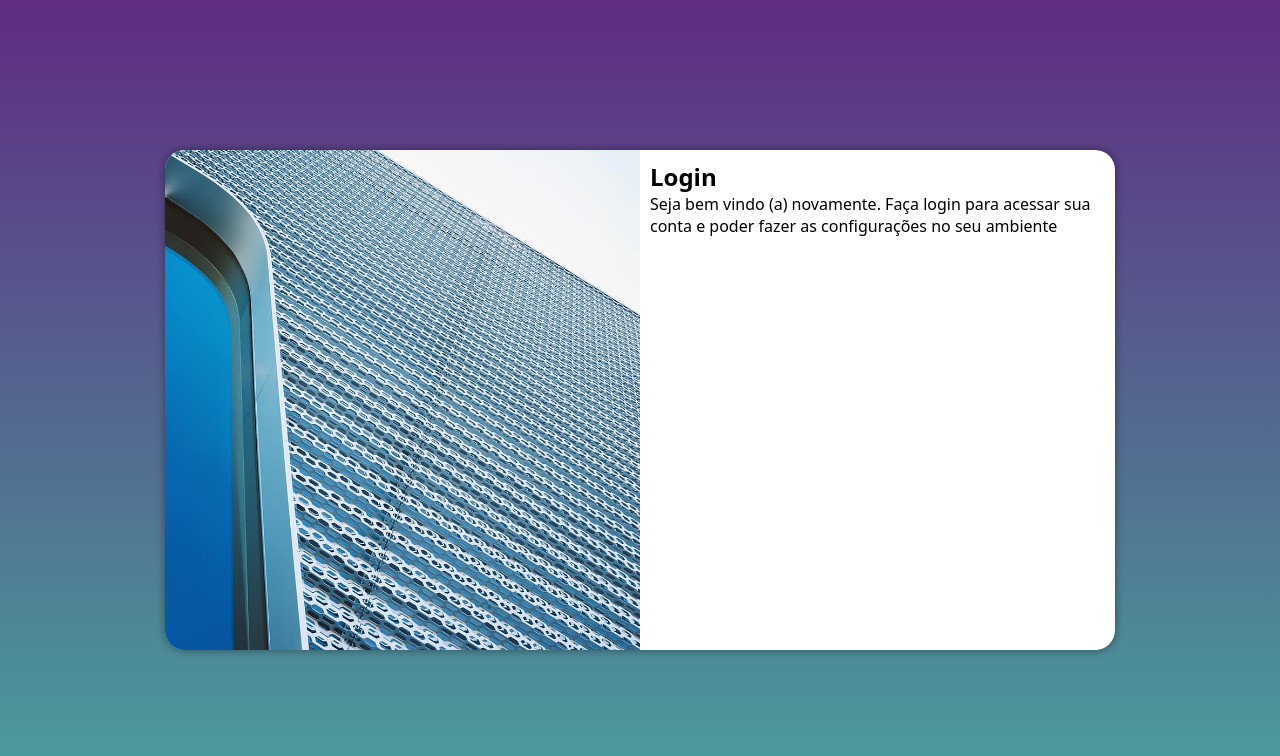
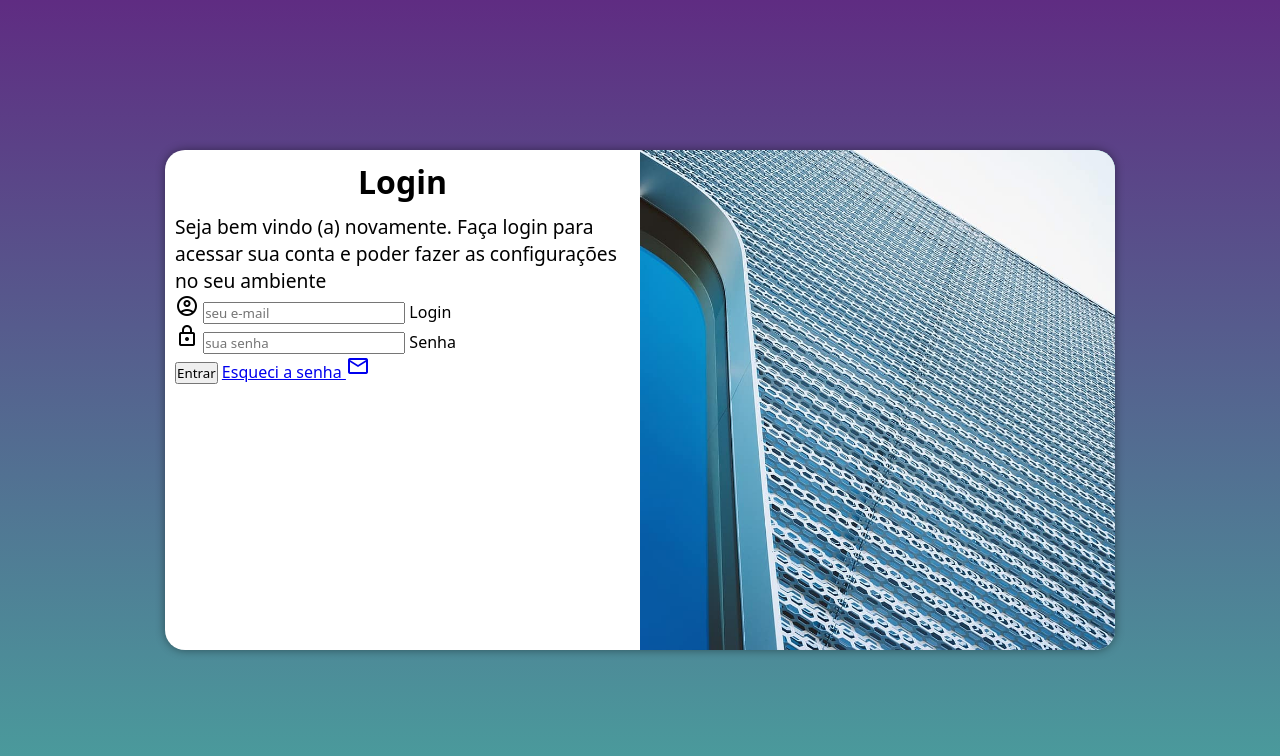
Before and after one commit to pedrostaradub/projeto-login, a plain HTML site: page index.html in a window 1280 px wide. Drawn offline with nearby package versions, Linux system fonts and the light colour scheme.

Commit message:
criei formulario

```diff
--- a/estilos/media-query.css
+++ b/estilos/media-query.css
@@ -33,13 +33,21 @@
     }
 
     section#login > div#imagem {
-        float: left;
+        float: right;
         width: 50%;
         height: 100%;
     }
 
     section#login > div#formulario {
-        float: right;
+        float: left;
         width: 50%;
     }
+
+    div#formulario > h1 {
+        font-size: 2em;
+    }
+
+    div#formulario > p {
+        font-size: 1.2em;
+    }
 }
--- a/estlos/style.css
+++ b/estlos/style.css
@@ -53,3 +53,12 @@ section#login > div#formulario {
     display: block;
     padding: 10px;
 }
+
+div#formulario > h1 {
+    text-align: center;
+    margin-bottom: 10px;
+}
+
+div#formulario > p {
+    font-size: 0.8em;
+}
--- a/index.html
+++ b/index.html
@@ -4,6 +4,7 @@
     <meta charset="UTF-8">
     <meta name="viewport" content="width=device-width, initial-scale=1.0">
     <title>Login</title>
+    <link href="https://fonts.googleapis.com/css2?family=Material+Symbols+Outlined" rel="stylesheet" />
     <link rel="stylesheet" href="estlos/style.css">
     <link rel="stylesheet" href="estilos/media-query.css">
 </head>
@@ -18,7 +19,24 @@
             <div id="formulario">
                 <h1>Login</h1>
                 <p>Seja bem vindo (a) novamente. Faça login para acessar sua conta e poder fazer as configurações no seu ambiente</p>
-                <form action="login.php" method="post"></form>
+                <form action="login.php" method="post" autocomplete="on">
+                    <div class="campo">
+                        <span class="material-symbols-outlined"> account_circle </span>
+                        <input type="email" name="login" id="ilogin" placeholder="seu e-mail" autocomplete="email" required maxlength="30">
+                        <label for="ilogin">Login</label>
+                    </div>
+
+                    <div class="senha">
+                        <span class="material-symbols-outlined">lock </span>
+                         <input type="password" name="senha" id="isenha" placeholder="sua senha" autocomplete="current-password" required minlength="8" maxlength="20">
+                         <label for="isenha">Senha</label>
+                    </div>
+
+                    <input type="submit" value="Entrar">
+                    <a href="esqueci.html">Esqueci a senha
+                        <span class="material-symbols-outlined">mail</span>
+                    </a>
+                </form>
 
             </div>
         </section>
```
